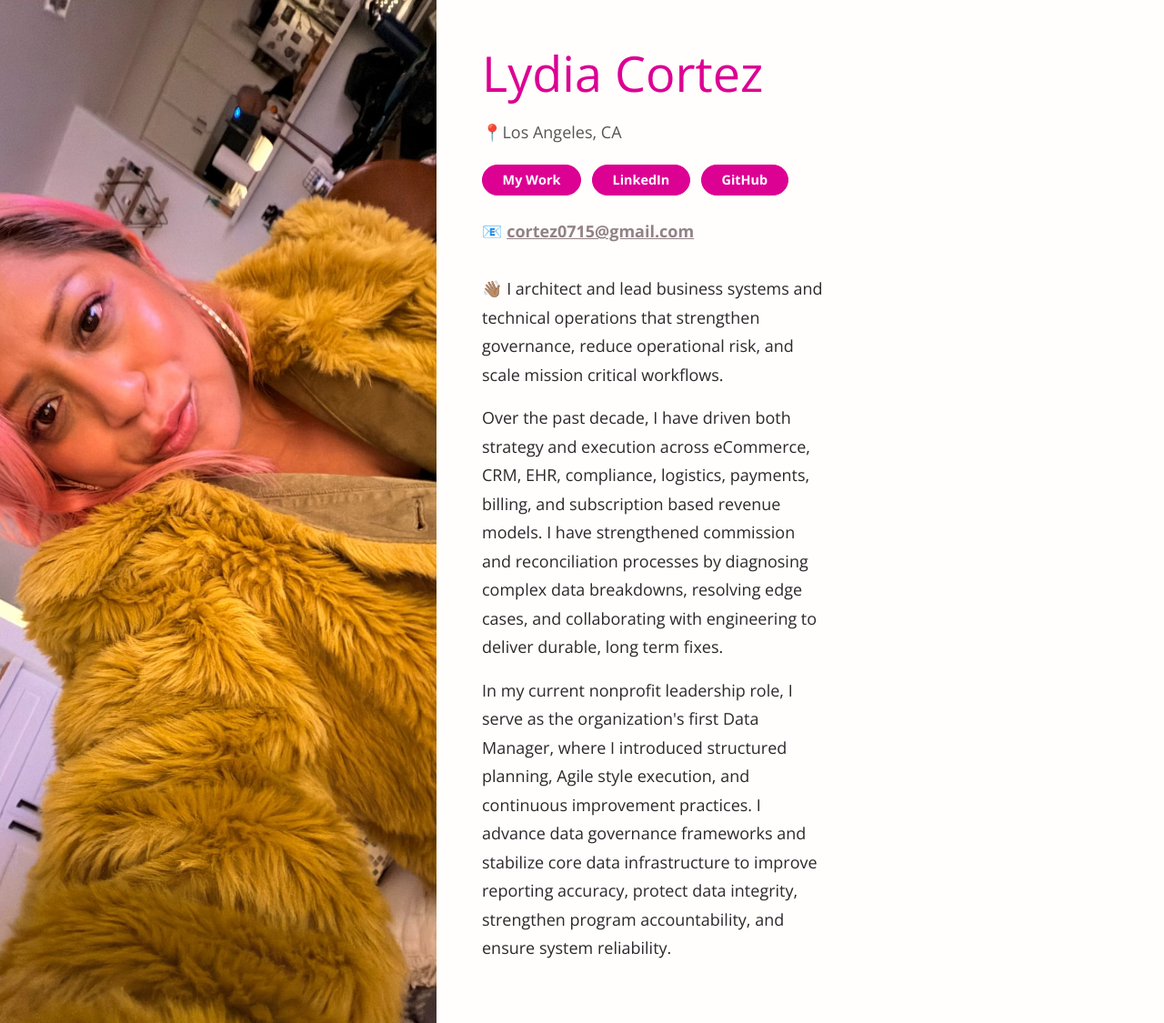
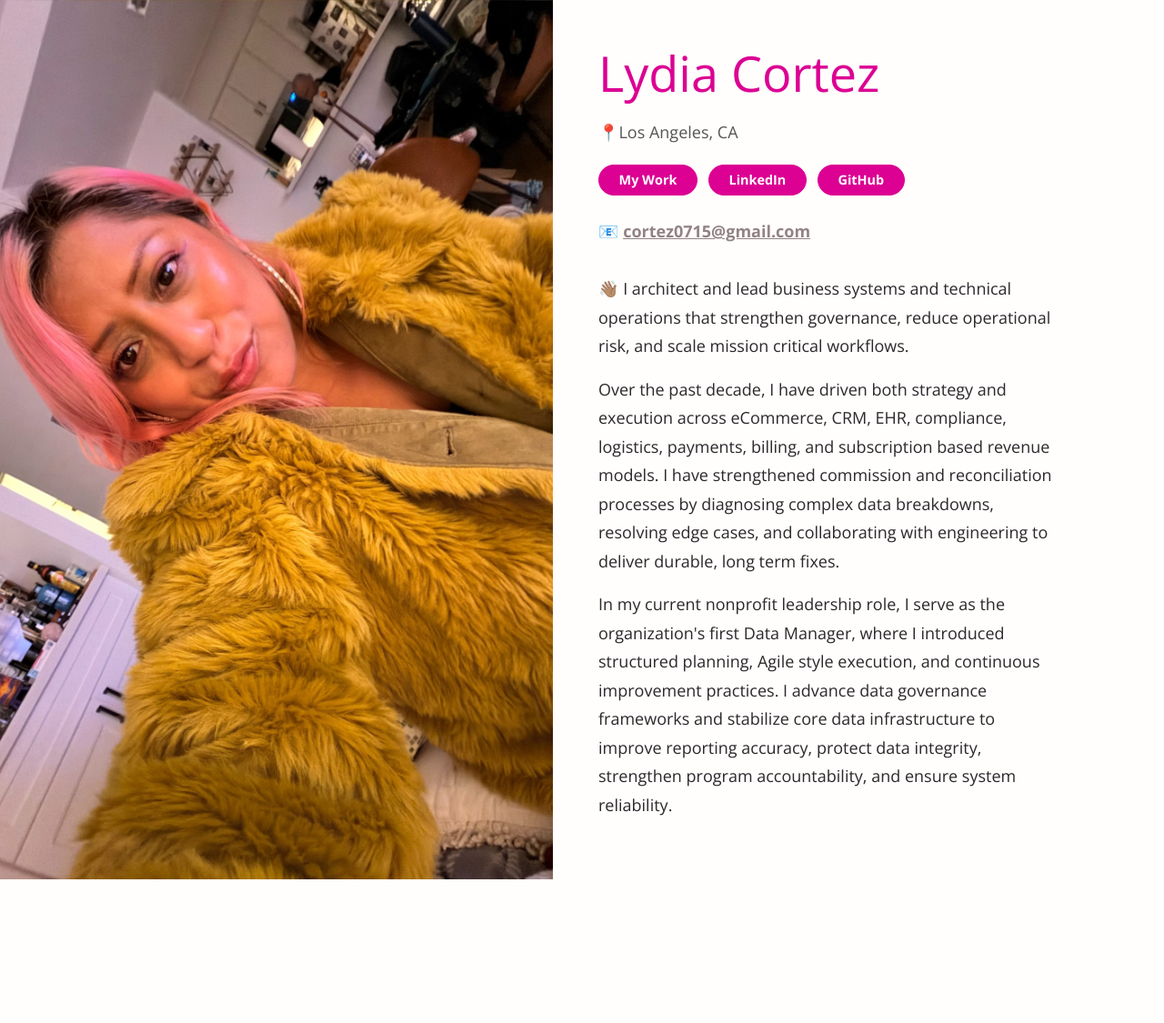
Before and after one commit to lylyco/lylyco.github.io, a Jekyll site: the page built from index.html, in a window 1280 px wide. Shown: the whole page at 91% size. Built offline with Jekyll 4.4.1, drawn with Linux system fonts in a browser that asks for light colours; after the commit the page ends 967 px from its top, so only the background shows below that.

Commit message:
“adjustssv5”

```diff
--- a/assets/css/style.css
+++ b/assets/css/style.css
@@ -322,7 +322,7 @@ dd {
   .half main {
     flex-direction: row;
     min-height: 100vh;
-    width: 75%;
+    width: 95%;
     align-items: stretch;
   }
 }
```
